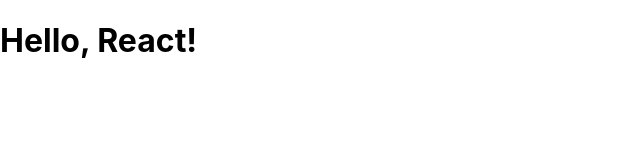
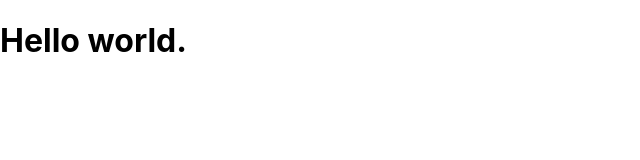
Before and after one commit to Chinmay-Samarth/sololearn, a React (Create React App) app: page / in a window 1280 px wide. Shown: the top 160 px of the page, without its empty margins (0-640 px from the left). Built offline with nearby package versions, Linux system fonts and the light colour scheme.

Commit message:
react day 2

```diff
--- a/src/index.js
+++ b/src/index.js
@@ -4,16 +4,45 @@
 import App from './App';
 import reportWebVitals from './reportWebVitals';
 
-const root = ReactDOM.createRoot(document.getElementById('root'));
+const root = ReactDOM.createRoot(
+  document.getElementById('root')
+);
+
+const name = "Chinmay"
+const el = <p>Hello, {name}</p>
+
+let counter = 0;
+
+function show(){
+  counter++;
+  const el = <p>{counter}</p>;
+  root.render(
+    el, document.getElementById('root')
+  );
+}
+
+//? setInterval(show,1000);
+
+function Hello(){
+  return <h1>Hello world.</h1>;
+}
+
+const line = <Hello />;
+
 root.render(
-  <React.StrictMode>
-    <App />
-  </React.StrictMode>
+  line,
+  document.getElementById('root')
 );
-root.render(
-  <h1>Hello, React!</h1>,
-  document.getElementById('root')
-)
+
+class classComponent extends React.Component {
+  render(){
+    return <h1>Hello world.</h1>
+  }
+}
+
+
+
+
 
 // If you want to start measuring performance in your app, pass a function
 // to log results (for example: reportWebVitals(console.log))
```
